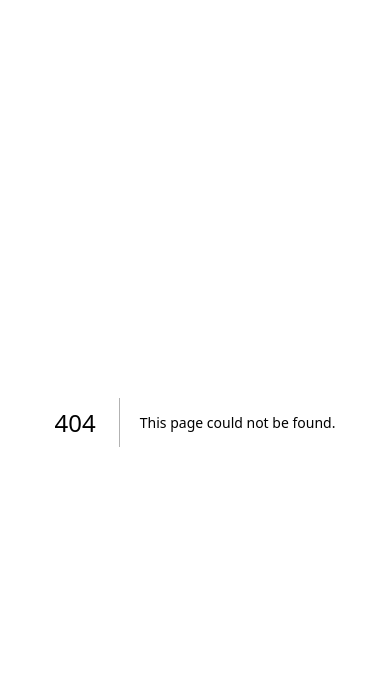
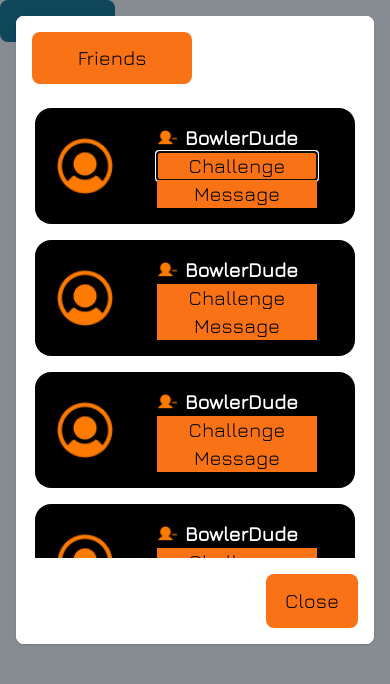
Before and after one commit to JayvonK/Full-Stack---Strike-Showdown, a Next.js app: page /pages/ModalTestPage in a window 390 px wide. Before the commit this address had no page. Shown: the top 684 px of the page. Built offline with nearby package versions, Linux system fonts and the light colour scheme.

Commit message:
Friends box responsivness FINALLY DONEEEEEEEE

```diff
--- a/src/app/pages/HomePage/page.tsx
+++ b/src/app/pages/HomePage/page.tsx
@@ -966,38 +966,38 @@ const HomePage = () => {
     })
   }
 
-  useEffect(() => {
-    let storageArr = GetLocalStorage();
-    setStorage(storageArr);
-    if (storageArr.length === 0) {
-      route.push('/');
-    } else {
-      const grabUserData = async () => {
-        try {
-          const userData: IPublicUserData = await GetUserAPI(storageArr[0][1]);
-          setVerifiedUserData(userData);
-          setEditData(userData);
-          setCurrentUsername(storageArr[0][1])
-          setMatchData(await GetPublicMatchesByStateAPI(userData.location));
-          setCurrentUsersPosts(grabUserPosts(userData.id, await GetPublicMatchesByStateAPI(userData.location)));
-          console.log(grabUserPosts(userData.id, await GetPublicMatchesByStateAPI(userData.location)))
-          const notiArr: INotification[] = await GetNotificationsByUserIDAPI(userData.id);
-          setNotificationsArray(notiArr);
-          if (notiArr.length !== 0) {
-            notiArr.forEach(noti => {
-              if (noti.isDeleted === false && noti.isRead === false) {
-                setNewNotificationBool(true);
-              }
-            })
-          }
-        } catch (error) {
-          localStorage.clear();
-          route.push('/');
-        }
-      }
-      grabUserData();
-    }
-  }, [runUseEffect])
+  // useEffect(() => {
+  //   let storageArr = GetLocalStorage();
+  //   setStorage(storageArr);
+  //   if (storageArr.length === 0) {
+  //     route.push('/');
+  //   } else {
+  //     const grabUserData = async () => {
+  //       try {
+  //         const userData: IPublicUserData = await GetUserAPI(storageArr[0][1]);
+  //         setVerifiedUserData(userData);
+  //         setEditData(userData);
+  //         setCurrentUsername(storageArr[0][1])
+  //         setMatchData(await GetPublicMatchesByStateAPI(userData.location));
+  //         setCurrentUsersPosts(grabUserPosts(userData.id, await GetPublicMatchesByStateAPI(userData.location)));
+  //         console.log(grabUserPosts(userData.id, await GetPublicMatchesByStateAPI(userData.location)))
+  //         const notiArr: INotification[] = await GetNotificationsByUserIDAPI(userData.id);
+  //         setNotificationsArray(notiArr);
+  //         if (notiArr.length !== 0) {
+  //           notiArr.forEach(noti => {
+  //             if (noti.isDeleted === false && noti.isRead === false) {
+  //               setNewNotificationBool(true);
+  //             }
+  //           })
+  //         }
+  //       } catch (error) {
+  //         localStorage.clear();
+  //         route.push('/');
+  //       }
+  //     }
+  //     grabUserData();
+  //   }
+  // }, [runUseEffect])
 
   return (
     <div>
--- /dev/null
+++ b/src/app/pages/ModalTestPage/page.tsx
@@ -0,0 +1,21 @@
+"use client"
+import FriendsModalComponent from '@/components/PageComponents/ModalComponents/FriendsModalComponent'
+import { Button, Modal } from 'flowbite-react'
+import React, { useState } from 'react'
+
+function page() {
+    const [openModal, setOpenModal] = useState(true);
+  return (
+    <div>
+ <Button onClick={() => setOpenModal(true)}>Toggle modal</Button>
+      <Modal show={openModal} onClose={() => setOpenModal(false)}size={"md"}>
+      <FriendsModalComponent closeModal={function (): void {
+              throw new Error('Function not implemented.')
+          } }/>
+          </Modal>
+
+    </div>
+  )
+}
+
+export default page
--- a/src/components/PageComponents/FriendBoxComponent.tsx
+++ b/src/components/PageComponents/FriendBoxComponent.tsx
@@ -1,7 +1,6 @@
+import { Button } from "flowbite-react";
 import React from "react";
-import UserMinus from "../../../public/images/UserMinus.png";
-import ProfilePic from "../../../public/images/Ellipse 16.png";
-import Image from "next/image";
+
 function FriendBoxComponent(props: {
   userName: string;
   userImage: string;
@@ -9,50 +8,49 @@ function FriendBoxComponent(props: {
   message: () => void;
 }) {
   return (
-    <div className="  py-2 bg-black md:w-48  lg:w-54 xl:w-64 items-center mx-auto   rounded-2xl   ">
-      <div className="grid  grid-flow-col-dense gap-2  justify-center items-center    ">
+    <div className="  py-4 bg-black  w-80  md:w-64  lg:w-52 xl:w-64 items-center mx-auto   rounded-2xl   ">
+      <div className="grid  grid-flow-col gap-10  md:gap-2 lg:mx-2  justify-center items-center    ">
         <div className=" grid justify-center mr-1  ml-0 md:mr-1 md:ml-1 lg:mr-2 xl:mr-5 shrink-0">
           <img
-            className=" h-9 w-9 md:h-12 md:w-12   lg:!h-14 lg:!w-14 "
-            src={ProfilePic.src}
+            className=" min-h-14 min-w-14 lg:min-w-10 lg:min-h-10  "
+            src="/images/Profile.png"
           ></img>
         </div>
         <div className=" ">
           <div
-            className="flex flex-col-2 justify-end
+            className="flex flex-col-2 justify-start
        md:justify-center lg:justify-start  items-center"
           >
-            <div className="grid justify-end md:justify-center lg:justify-start  items-center">
+            <div className="grid justify-end md:justify-center lg:justify-start items-center">
               <img
                 data-nimg="intrinsic"
                 onClick={() => {}}
-                src={UserMinus.src}
-                className="pr-2 h-4 w-6  md:!h-5 md:!w-7 "
+                src="/images/UserMinus.png"
+                className="pr-2 h-5 w-7  "
               ></img>
             </div>
 
             <div className="">
-              <h1 className="text-white jura truncat text-sm md:text-md lg:text-lg xl:text-xl font-bold overflow-y-hidden ">
+              <h1 className="text-white jura  text-xl  md:text-md lg:text-lg xl:text-xl font-bold overflow-auto-hidden ">
                 BowlerDude
               </h1>
             </div>
           </div>
           <div className=" grid gap-0 md:gap-1 grid-wrap justify-center pr-4  md:justify-center lg:justify-start ">
             <div>
-              <a
-                href="#"
-                className=" items-center  text-xs truncate px-2.5  md:px-6 py-0 md:py-1 text-center xl:text-sm font-medium bg-orange-500   hover:!bg-orange-500 text-black jura"
+              <button
+                className=" items-center    min-w-40  lg:min-w-10 xl:min-w-0 text-xl  rounded-none  md:px-6 py-0  text-center lg:text-sm  xl:text-sm font-medium bg-orange-500   hover:!bg-orange-500 text-black jura"
               >
                 Challenge
-              </a>
+              </button>
             </div>
             <div>
-              <a
-                href="#"
-                className="items-center truncate text-xs  xl:text-sm  px-3.5   md:px-7  py-0 md:py-1 text-center  font-medium bg-orange-500  hover:!bg-orange-500 text-black jura"
+              <button
+
+                className="items-center  rounded-none text-xl   min-w-40 lg:!min-w-5 xl:text-sm lg:text-sm   md:px-7  py-0  text-center  font-medium bg-orange-500   hover:!bg-orange-500 text-black jura"
               >
                 Message
-              </a>
+              </button>
             </div>
           </div>
         </div>
--- a/src/components/PageComponents/ModalComponents/FriendsModalComponent.tsx
+++ b/src/components/PageComponents/ModalComponents/FriendsModalComponent.tsx
@@ -13,12 +13,12 @@ const FriendsModalComponent = (props: {closeModal: () => void}) => {
   <div className='p-4  bg-white rounded-lg'>
   <div>
   <h3
-            className=" mb-6    text-lg md:text-xl   lg:text-2xl w-32   md:w-32  lg:w-36   rounded-lg  md:rounded-lg  bg-orange-500   hover:!bg-orange-500 text-center text-black jura px-4 py-1"
+            className=" mb-6    text-xl  w-40 lg:text-3xl  rounded-lg  md:rounded-lg  bg-orange-500 px-5 py-3   text-center text-black jura "
           >
             Friends
           </h3>
   </div>
-<div className=' grid grid-cols-2 md:grid-cols-3   justify-evenly  max-h-[450px]  gap-y-4 gap-x-2 overflow-auto'>
+<div className=' grid grid-cols-1 md:grid-cols-1 lg:grid-cols-2 xl:grid-col-3 xl:gap-5  2xl:grid-cols-3  justify-evenly  max-h-[450px]  gap-y-4 gap-x-2 overflow-auto'>
 
 <div>
   <FriendBoxComponent userName={''} userImage={''} challengeBtn={function (): void {
@@ -123,13 +123,13 @@ const FriendsModalComponent = (props: {closeModal: () => void}) => {
 
 
           <div className="flex justify-end pt-4">
-            <a
+            <Button
               className="    bg-orange-500 text-lg md:text-xl py-1  lg:text-2xl md:w-32  lg:w-36  rounded-lg  hover:!bg-orange-500 text-black jura"
 
               onClick={props.closeModal}
             >
-              <h3 className=" text-lg md:text-xl px-4   lg:text-2xl md:w-32  lg:w-36  text-center  rounded-lg ">Close</h3>
-            </a>
+              <h3 className=" text-xl   lg:text-3xl md:w-32  lg:w-36  text-center  rounded-lg ">Close</h3>
+            </Button>
           </div>
 
 
```
